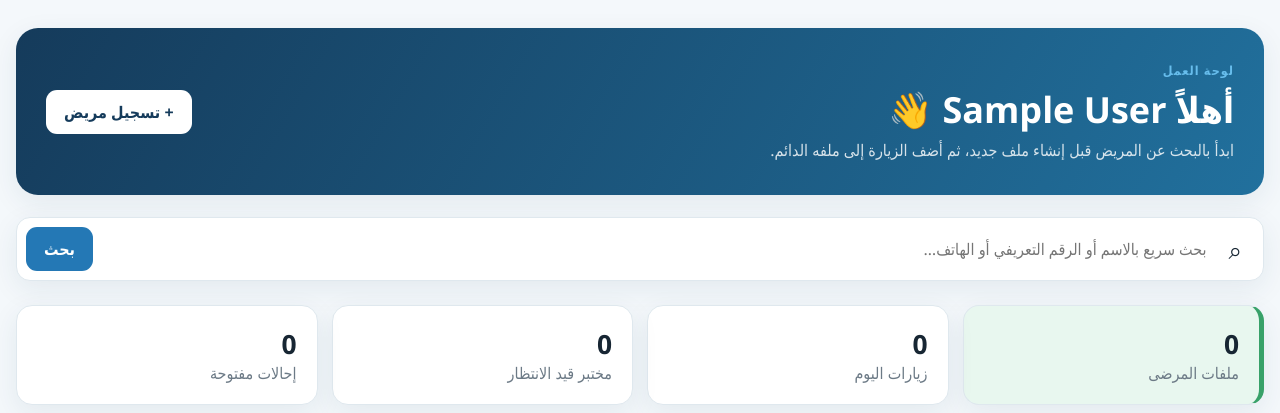
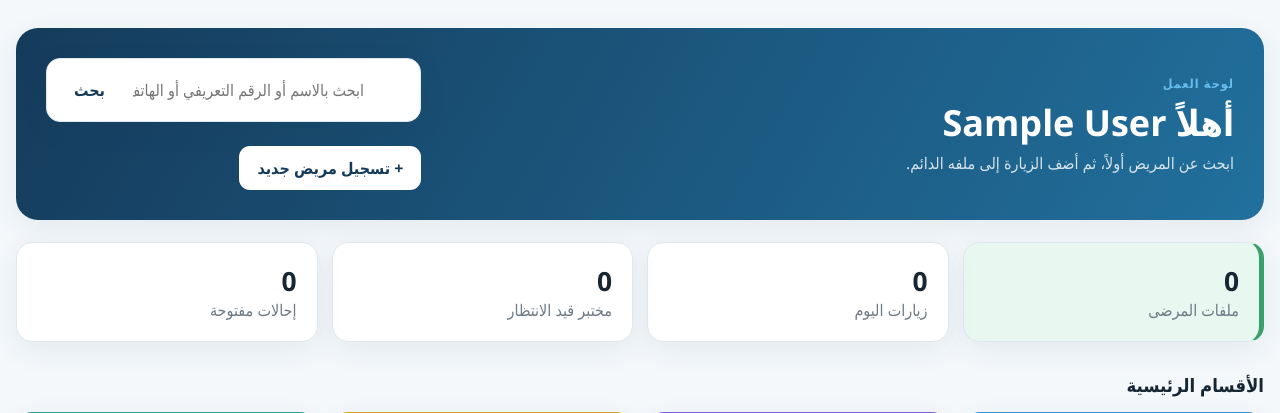
Before and after one commit to qadayas940-ui/ClinicDataSystem, a Django app: page / in a window 1280 px wide. Shown: the part 72-485 px from the top of the page. Run offline with Django 5.2, Linux system fonts and the light colour scheme; the visitor is signed in with stand-in values (Sample User, id 1); data comes from the database, SQL or seed files in the repository; data that the repository does not hold is empty.

Commit message:
feat: تحسين لوحة العمل ورفع ملفات Excel

```diff
--- a/templates/core/dashboard.html
+++ b/templates/core/dashboard.html
@@ -1,6 +1,5 @@
 {% extends "base.html" %}{% block title %}الرئيسية — {{ APP_NAME }}{% endblock %}{% block content %}
-<section class="hero"><div><span class="eyebrow">لوحة العمل</span><h1>أهلاً {{ user.get_full_name|default:user.username }} 👋</h1><p>ابدأ بالبحث عن المريض قبل إنشاء ملف جديد، ثم أضف الزيارة إلى ملفه الدائم.</p></div><a class="btn btn-primary" href="{% url 'patients:create' %}">+ تسجيل مريض</a></section>
-<form class="global-search" action="{% url 'patients:list' %}" method="get"><span>⌕</span><input name="q" placeholder="بحث سريع بالاسم أو الرقم التعريفي أو الهاتف…"><button class="btn btn-primary">بحث</button></form>
+<section class="hero dashboard-hero"><div><span class="eyebrow">لوحة العمل</span><h1>أهلاً {{ user.get_full_name|default:user.username }}</h1><p>ابحث عن المريض أولاً، ثم أضف الزيارة إلى ملفه الدائم.</p></div><div class="dashboard-actions"><form class="global-search hero-search" action="{% url 'patients:list' %}" method="get"><span>⌕</span><input name="q" autocomplete="off" placeholder="ابحث بالاسم أو الرقم التعريفي أو الهاتف"><button class="btn btn-primary">بحث</button></form><a class="btn btn-primary" href="{% url 'patients:create' %}">+ تسجيل مريض جديد</a></div></section>
 <div class="stat-grid"><div class="stat valid"><b>{{ patient_count }}</b><span>ملفات المرضى</span></div><div class="stat"><b>{{ today_visits }}</b><span>زيارات اليوم</span></div><div class="stat"><b>{{ pending_labs }}</b><span>مختبر قيد الانتظار</span></div><div class="stat"><b>{{ pending_referrals }}</b><span>إحالات مفتوحة</span></div></div>
 <h2 class="section-title">الأقسام الرئيسية</h2><div class="module-grid"><a class="module-card blue" href="{% url 'visits:list' %}"><b>🩺 مراجعة المرضى</b><span>الزيارات العامة والأطباء والمنظمون</span></a><a class="module-card purple" href="{% url 'laboratory:list' %}"><b>🧪 المختبر</b><span>الطلبات والنتائج</span></a><a class="module-card amber" href="{% url 'referrals:list' %}"><b>↗️ الإحالات</b><span>الجهات والحالة والمتابعة</span></a><a class="module-card teal" href="{% url 'ophthalmology:list' %}"><b>👁️ عيادة العيون</b><span>الفحص والقياسات والتشخيص</span></a></div>
 <div class="two-columns"><section class="panel"><h2>حالة النظام</h2><div class="health-line"><span>قاعدة البيانات</span><b class="success-text">● متصلة</b></div><div class="health-line"><span>حجم البيانات</span><b>{{ health.db_size_mb }} MB</b></div><div class="health-line"><span>آخر نسخة احتياطية</span><b>{{ last_backup.created_at|date:"Y/m/d H:i"|default:"لم تُنشأ بعد" }}</b></div><a href="{% url 'core:health_page' %}">عرض التفاصيل ←</a></section><section class="panel"><h2>أدوات الإدارة</h2><div class="quick-links"><a href="{% url 'importer:upload' %}">📥 تحليل Excel</a>{% if user.is_owner %}<a href="{% url 'backup:list' %}">🛡️ نسخ وتصدير</a><a href="{% url 'accounts:user_list' %}">🔐 حسابات الموظفين</a><a href="{% url 'core:departments' %}">🏥 الأقسام</a><a href="{% url 'core:server_settings' %}">🌐 أجهزة العيادة</a>{% endif %}<a href="{% url 'updater:list' %}">⬆️ التحديثات</a></div></section></div>
```
